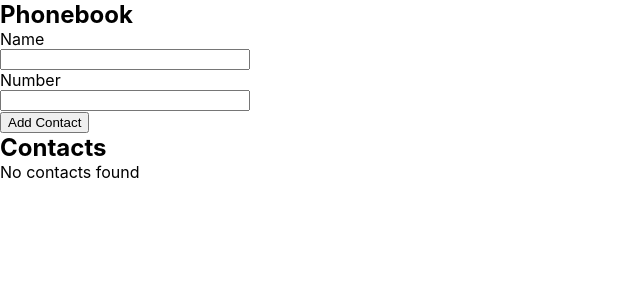
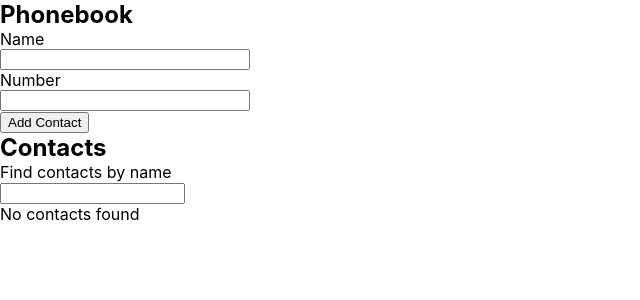
Before and after one commit to lordponchik/react-hw-02-phonebook_ts, a React (Create React App) app: page / in a window 1280 px wide. Shown: the top 300 px of the page, without its empty margins (0-640 px from the left). Built offline with nearby package versions, Linux system fonts and the light colour scheme.

Commit message:
add step 3

```diff
--- a/src/App.tsx
+++ b/src/App.tsx
@@ -10,6 +10,7 @@ interface IContact {
 
 interface State {
   contacts: IContact[];
+  filter: string;
   name: string;
   number: string;
 }
@@ -17,6 +18,7 @@ interface State {
 class App extends Component<{}, State> {
   state = {
     contacts: [],
+    filter: '',
     name: '',
     number: '',
   };
@@ -50,7 +52,23 @@ class App extends Component<{}, State> {
     }
   };
 
+  handleFilter = (evt: React.ChangeEvent<HTMLInputElement>) => {
+    const { value } = evt.currentTarget;
+
+    this.setState({ filter: value });
+  };
+
+  getVisibleContacts = () => {
+    const normalizedFilter = this.state.filter.toLowerCase();
+
+    return this.state.contacts.filter(({ name }) => {
+      return (name as string).toLowerCase().includes(normalizedFilter);
+    });
+  };
+
   render() {
+    const visibleContacts = this.getVisibleContacts();
+
     return (
       <div className="App">
         <h2>Phonebook</h2>
@@ -83,11 +101,13 @@ class App extends Component<{}, State> {
           <button type="submit">Add Contact</button>
         </form>
         <h2>Contacts</h2>
-        {this.state.contacts.length === 0 ? (
+        <p>Find contacts by name</p>
+        <input type="text" onChange={this.handleFilter} />
+        {visibleContacts.length === 0 ? (
           <p>No contacts found</p>
         ) : (
           <ul>
-            {this.state.contacts.map(({ name, number, id }) => {
+            {visibleContacts.map(({ name, number, id }) => {
               return (
                 <li key={id}>
                   {name}: {number}
```
